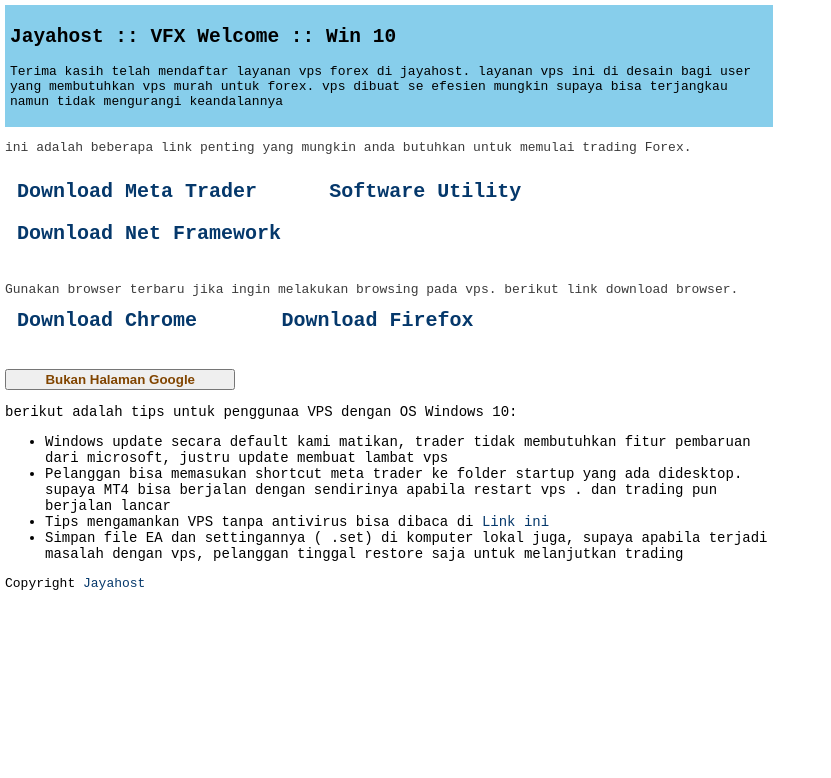
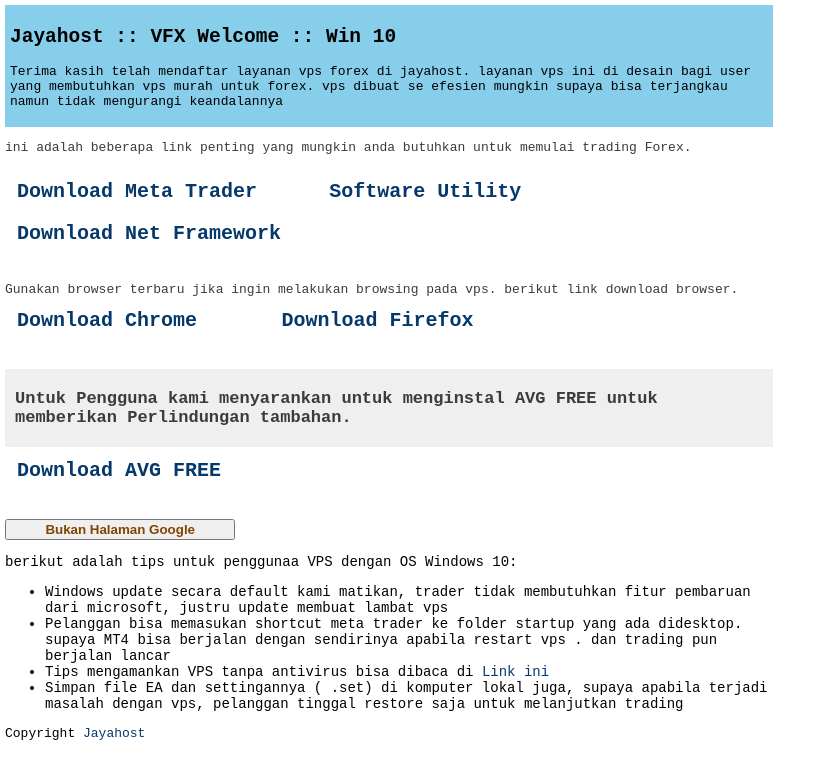
Before and after one commit to digitalku/vfxwelcome, a plain HTML site: page win10.html in a window 1280 px wide. Shown: the whole page, without its empty margins (0-831 px from the left). Drawn offline with Linux system fonts and the light colour scheme.

Commit message:
rekomendasi instal avg free di windows 10

```diff
--- a/win10.html
+++ b/win10.html
@@ -45,6 +45,18 @@
 		</table>
 	</div>
 
+	<div>
+	<p style="color: rgb(59, 59, 59); margin: 0; font-weight: bold;background: #efefef;padding: 20px 10px; font-size: 17px;">Untuk Pengguna kami menyarankan untuk menginstal AVG FREE untuk memberikan Perlindungan tambahan.</p>
+	<div class="table-responsive">
+		<table class="table" border="0" cellspacing="5" cellpadding="7">
+			<tr>
+				<td><a href="http://www.jayahost.com/file/avg_antivirus_free_setup.exe">Download AVG FREE</a></td>
+				<td></td>
+			</tr>
+
+		</table>
+	</div>
+
 	<button style="width:30%; color: rgb(129, 69, 0);" onclick="window.location.href = 'https://google.com';"><b>Bukan Halaman Google</b></button>
 
 
```
